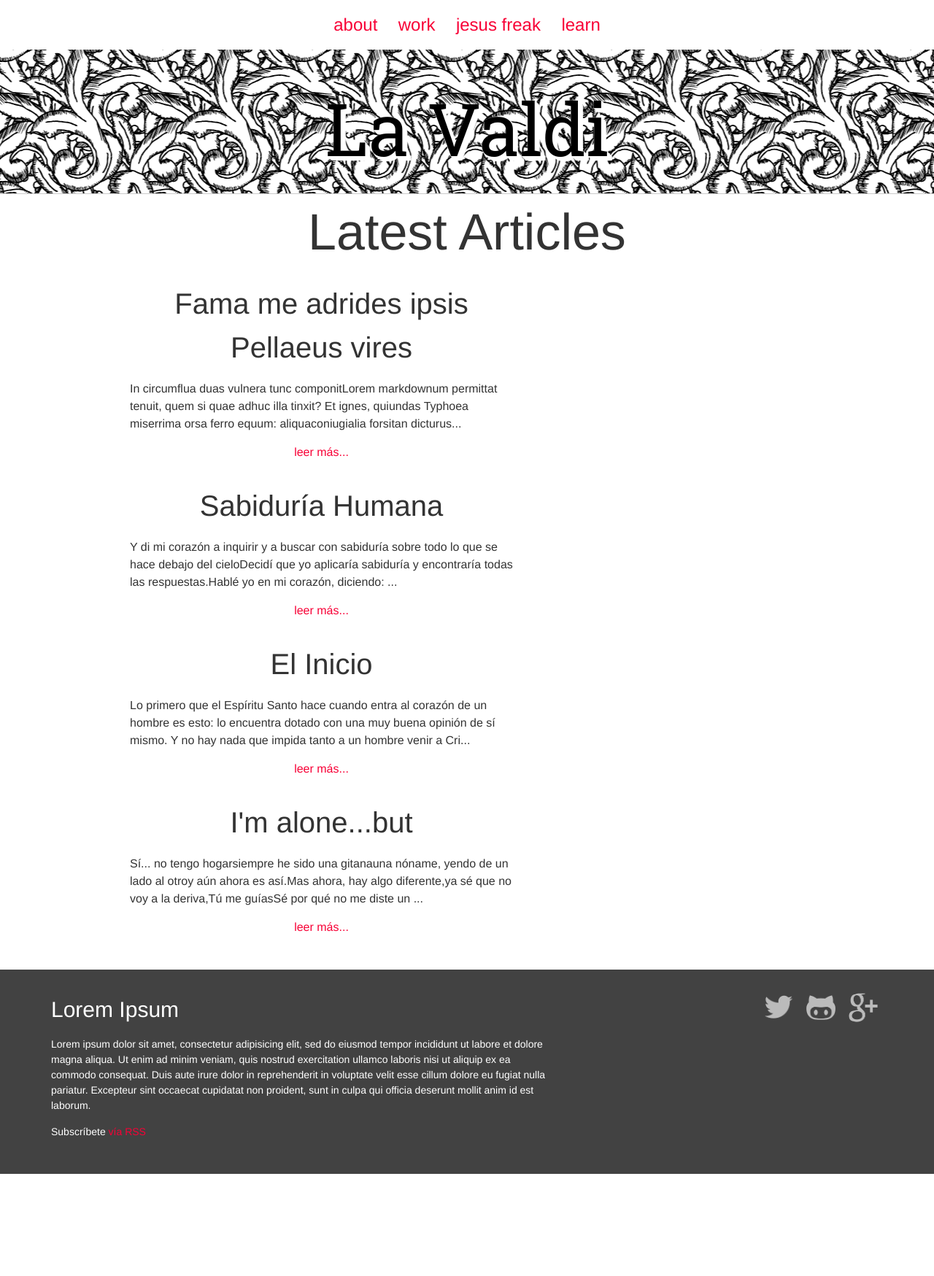
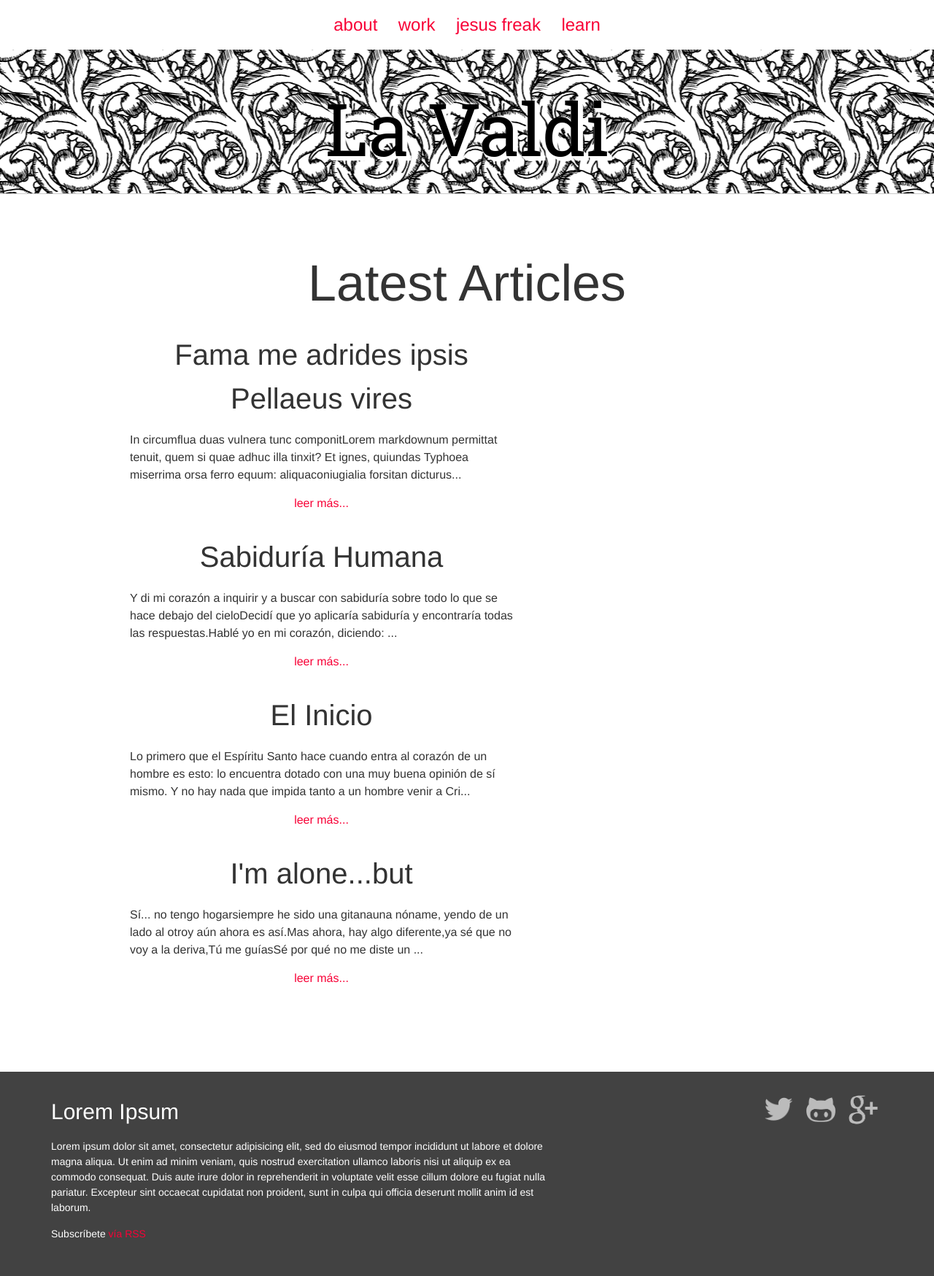
Before and after one commit to lavaldi/lavaldi-1.0, a Jekyll site: the page built from index.html, in a window 1280 px wide. Shown: the whole page at 73% size. Built offline with Jekyll 4.4.1, drawn with Linux system fonts in a browser that asks for light colours; some web fonts are replaced; before the commit the page ends 1609 px from its top, so only the background shows below that.

Commit message:
Add styles for sectioned content

```diff
--- a/_sass/_layout.scss
+++ b/_sass/_layout.scss
@@ -74,3 +74,13 @@
     margin: 0 0.5em;
   }
 }
+
+// SECTIONS
+.site-section{
+  @extend %clearfix;
+  padding-top: $h1-font-size
+}
+
+.site-section-last{
+  padding-bottom: $h1-font-size
+}
```
